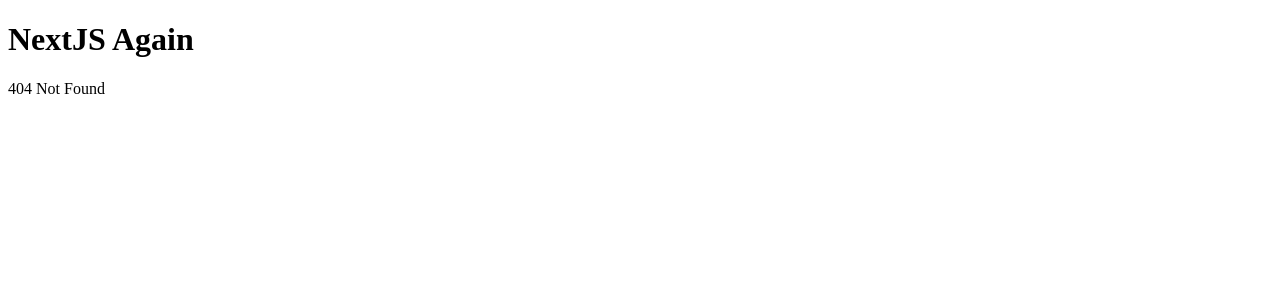
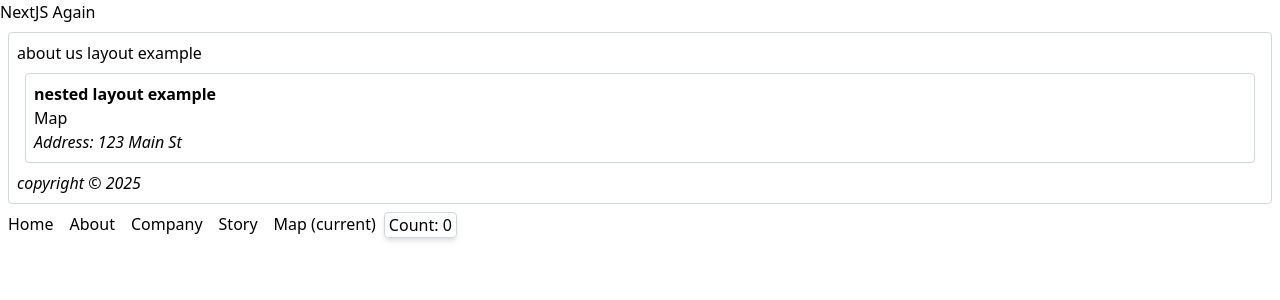
Before and after one commit to pollyjean/next-again, a Next.js app: page /about-us/company/map in a window 1280 px wide. Before the commit this address had no page. Shown: the top 300 px of the page. Built offline with nearby package versions, Linux system fonts and the light colour scheme.

Commit message:
install tailwindcss and nested layout(example)

```diff
--- /dev/null
+++ b/app/about-us/company/map/layout.tsx
@@ -0,0 +1,13 @@
+export default function MapLayout({
+    children
+}: {
+    children: React.ReactNode;
+}) {
+    return <section className="border border-gray-300 rounded p-2 m-2">
+        <p className="font-bold">nested layout example</p>
+        {children}
+        <address>
+            <p>Address: 123 Main St</p>
+        </address>
+    </section>
+}
--- /dev/null
+++ b/app/about-us/company/map/page.tsx
@@ -0,0 +1,5 @@
+export default function Map() {
+    return <section>
+        Map
+    </section>
+}
--- /dev/null
+++ b/app/about-us/layout.tsx
@@ -0,0 +1,11 @@
+export default function AboutUsLayout({
+    children
+}: {
+    children: React.ReactNode;
+}) {
+    return <section className="border border-gray-300 rounded p-2 m-2">
+        <p>about us layout example</p>
+        {children}
+        <em>copyright &copy; 2025</em>
+    </section>
+}
--- /dev/null
+++ b/app/globals.css
@@ -0,0 +1 @@
+@import "tailwindcss";
--- a/app/layout.tsx
+++ b/app/layout.tsx
@@ -1,4 +1,5 @@
-import Link from "next/link";
+import Navigation from "../components/navigation";
+import "./globals.css";
 
 export const metadata = {
     title: 'NextJS Again',
@@ -19,6 +20,9 @@
                 <main>
                     {children}
                 </main>
+                <footer>
+                    <Navigation />
+                </footer>
             </body>
         </html>
     )
--- /dev/null
+++ b/components/navigation.tsx
@@ -0,0 +1,22 @@
+'use client';
+
+import Link from "next/link";
+import { usePathname } from "next/navigation";
+import { useState } from "react";
+
+export default function Navigation() {
+    const path = usePathname();
+    const [count, setCount] = useState(0);
+    return (
+        <nav className="flex">
+            <ul className="flex">
+                <li className="px-2"><Link href="/">Home{path === '/' ? ' (current)' : ''}</Link></li>
+                <li className="px-2"><Link href="/about-us">About{path === '/about-us' ? ' (current)' : ''}</Link></li>
+                <li className="px-2"><Link href="/about-us/company">Company{path === '/about-us/company' ? ' (current)' : ''}</Link></li>
+                <li className="px-2"><Link href="/about-us/company/story">Story{path === '/about-us/company/story' ? ' (current)' : ''}</Link></li>
+                <li className="px-2"><Link href="/about-us/company/map">Map{path === '/about-us/company/map' ? ' (current)' : ''}</Link></li>
+            </ul>
+            <button className="border border-gray-300 rounded px-1 shadow-md hover:shadow-sm transition-all-faster cursor-pointer" onClick={() => setCount(count + 1)}>Count: {count}</button>
+        </nav>
+    )
+}
--- a/package.json
+++ b/package.json
@@ -13,7 +13,9 @@
   "author": "sky",
   "license": "MIT",
   "dependencies": {
+    "@tailwindcss/postcss": "^4.1.17",
     "next": "^16.0.5",
+    "postcss": "^8.5.6",
     "react": "^19.2.0",
     "react-dom": "^19.2.0"
   },
@@ -21,6 +23,7 @@
     "@types/node": "^24.10.1",
     "@types/react": "^19.2.7",
     "@types/react-dom": "^19.2.3",
+    "tailwindcss": "^4.1.17",
     "typescript": "^5.9.3"
   }
 }
--- /dev/null
+++ b/postcss.config.mjs
@@ -0,0 +1,7 @@
+const config = {
+    plugins: {
+        "@tailwindcss/postcss": {},
+    }
+};
+
+export default config;
```
Also changed, not shown: 1 other file (tests, documents, lock files or other folders).
